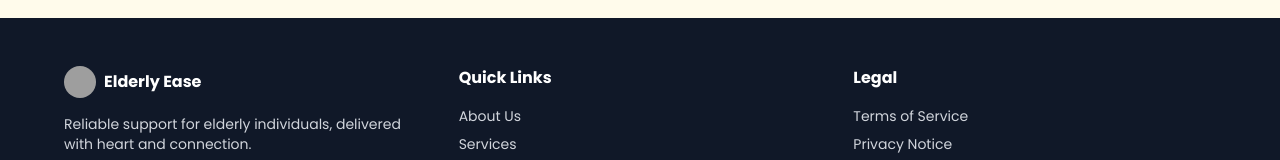
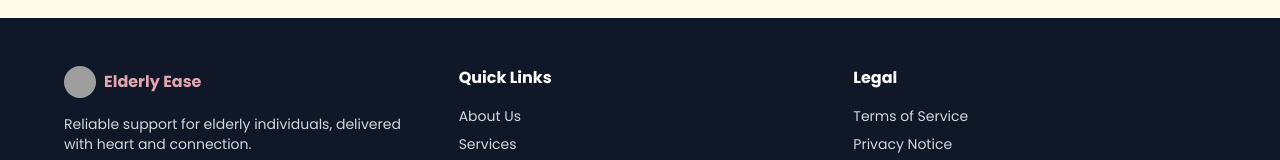
Before and after one commit to candicebuilds/elderly-ease-site, a Next.js app: page /privacy in a window 1280 px wide. Shown: the part 533-693 px from the top of the page. Built offline with nearby package versions, Linux system fonts and the light colour scheme; grey boxes are pictures that could not be loaded.

Commit message:
Update footer branding color across all pages

```diff
--- a/src/app/page.tsx
+++ b/src/app/page.tsx
@@ -487,7 +487,7 @@ export default function Home() {
                 >
                   <span className="text-white font-bold text-xs hidden">EE</span>
                 </div>
-                <span className="font-bold text-white">Elderly Ease</span>
+                <span className="font-bold" style={{ color: "#e1a5af" }}>Elderly Ease</span>
               </div>
               <p className="text-sm">Reliable support for elderly individuals, delivered with heart and connection.</p>
             </div>
--- a/src/app/privacy/page.tsx
+++ b/src/app/privacy/page.tsx
@@ -57,7 +57,7 @@ export default function PrivacyNotice() {
                 >
                   <span className="text-white font-bold text-xs hidden">EE</span>
                 </div>
-                <span className="font-bold text-white">Elderly Ease</span>
+                <span className="font-bold" style={{ color: "#e1a5af" }}>Elderly Ease</span>
               </div>
               <p className="text-sm">Reliable support for elderly individuals, delivered with heart and connection.</p>
             </div>
--- a/src/app/terms/page.tsx
+++ b/src/app/terms/page.tsx
@@ -88,7 +88,7 @@ export default function TermsOfService() {
                 >
                   <span className="text-white font-bold text-xs hidden">EE</span>
                 </div>
-                <span className="font-bold text-white">Elderly Ease</span>
+                <span className="font-bold" style={{ color: "#e1a5af" }}>Elderly Ease</span>
               </div>
               <p className="text-sm">Reliable support for elderly individuals, delivered with heart and connection.</p>
             </div>
--- a/src/app/transport/page.tsx
+++ b/src/app/transport/page.tsx
@@ -85,7 +85,7 @@ export default function TransportPolicy() {
                 >
                   <span className="text-white font-bold text-xs hidden">EE</span>
                 </div>
-                <span className="font-bold text-white">Elderly Ease</span>
+                <span className="font-bold" style={{ color: "#e1a5af" }}>Elderly Ease</span>
               </div>
               <p className="text-sm">Reliable support for elderly individuals, delivered with heart and connection.</p>
             </div>
```
